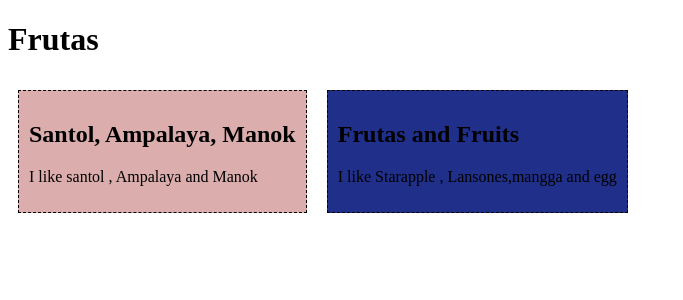
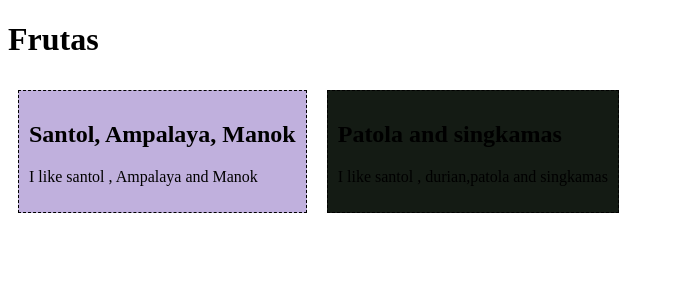
Before and after one commit to Eleboy08/Webprog-sf241-vuejs, a Vue app in the folder firstsfc/: page / in a window 1280 px wide. Shown: the top 300 px of the page, without its empty margins (0-683 px from the left). Built offline with nearby package versions, Linux system fonts and the light colour scheme.

Commit message:
Task 02 Add a second component based on the first components

```diff
--- a/firstsfc/src/components/FoodItem.vue
+++ b/firstsfc/src/components/FoodItem.vue
@@ -22,7 +22,7 @@ export default {
     display: inline-block;
     margin: 10px;
     padding: 10px;
-    background-color: rgba(165, 42, 42, 0.384);
+    background-color: rgba(91, 50, 168, 0.384);
   }
 
 </style>
--- a/firstsfc/src/components/FoodItem2.vue
+++ b/firstsfc/src/components/FoodItem2.vue
@@ -1,5 +1,5 @@
 <template>
-  <div  class="Frutas">
+  <div  class="patola">
     <h2>{{ name }}</h2>
     <p>{{ message }}</p>
   </div>
@@ -9,19 +9,19 @@
 export default {
   data() {
     return {
-      name: 'Frutas and Fruits',
-      message: 'I like Starapple , Lansones,mangga and egg'
+      name: 'Patola and singkamas',
+      message: 'I like santol , durian,patola and singkamas'
     }
   }
 };
 </script>
 
 <style>
-  .Frutas {
+  .patola {
     border: dashed black 1px;
     display: inline-block;
     margin: 10px;
     padding: 10px;
-    background-color: rgb(31, 47, 138);
+    background-color: rgb(20, 27, 20);
   }
 </style>
```
